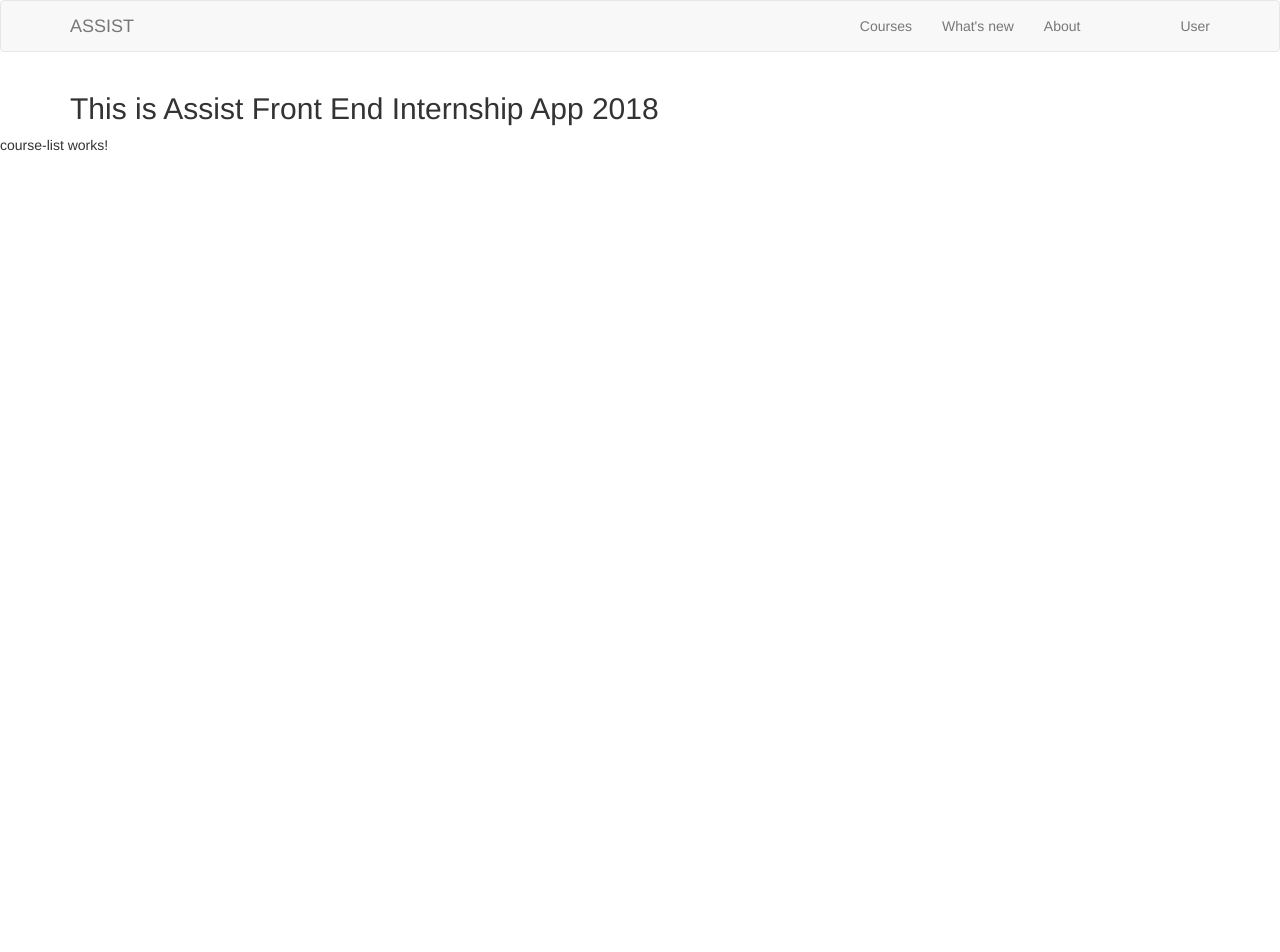
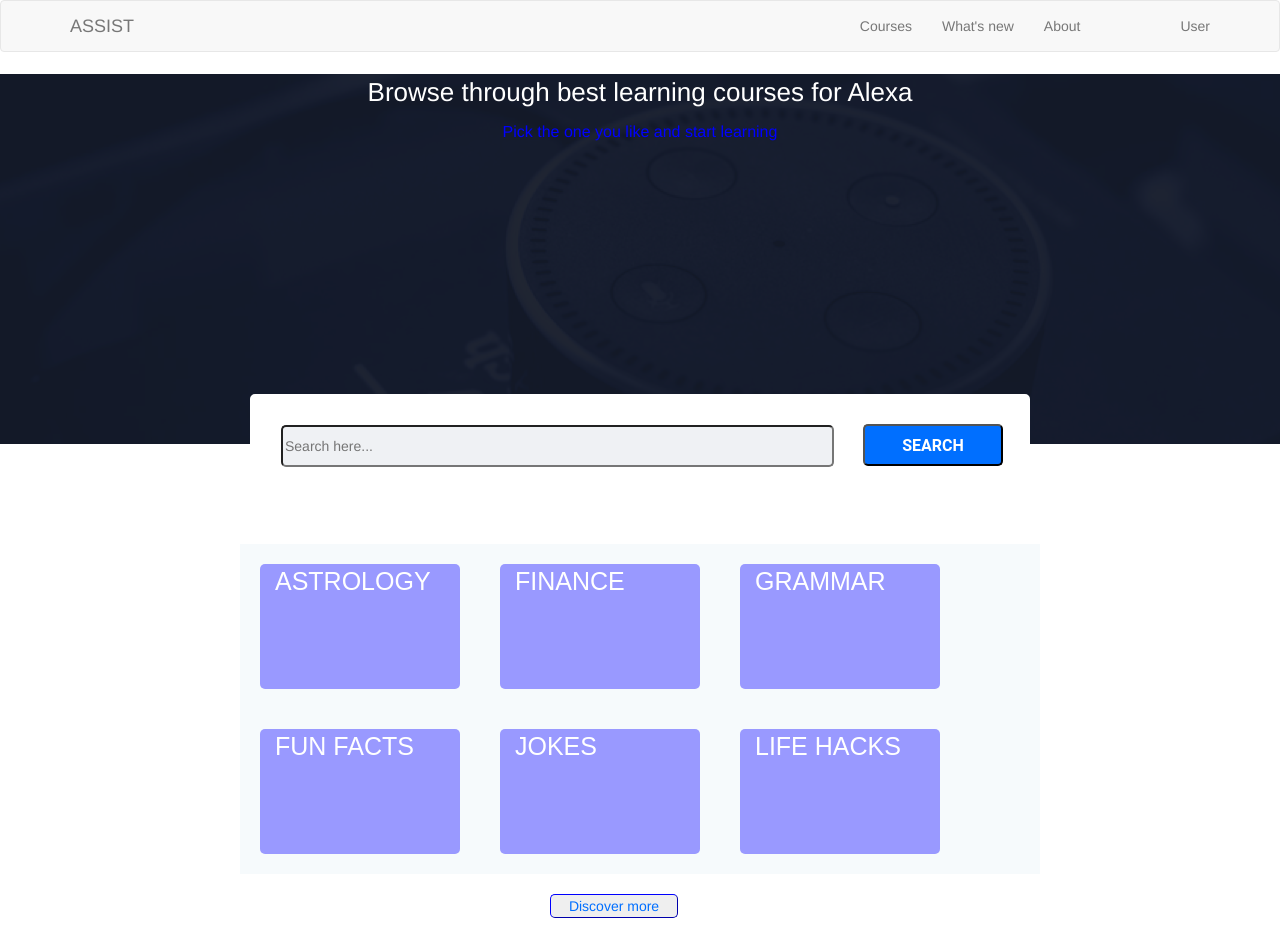
Before and after one commit to internbogdanpatraucean/green_team, an Angular app: page /courses in a window 1280 px wide. Shown: the top 952 px of the page. Before the commit the page ends 800 px from the top, so only its background shows below. Built offline with nearby package versions, Linux system fonts and the light colour scheme.

Commit message:
[UI] Created design for courses page.

```diff
--- a/package.json
+++ b/package.json
@@ -8,7 +8,7 @@
     "test": "ng test",
     "lint": "ng lint",
     "e2e": "ng e2e",
-    "startDB" : "json-server db.json",
+    "startDB": "json-server db.json",
     "start": "npm run starting | npm run startDB"
   },
   "private": true,
--- a/src/app/app.component.html
+++ b/src/app/app.component.html
@@ -5,7 +5,15 @@
 <div class="container">
   <div class="row">
     <div class="col-md-12">
-      <h2>This is Assist Front End Internship App 2018</h2>
+      <!-- <h2>This is Assist Front End Internship App 2018</h2> -->
+    </div>
+    <div class="container">
+      <div class="row">
+        <div class="col-md-12">
+          <!-- <a href="/components/shared/authentification/login.component.html">Test Componente</a> -->
+      <!-- <app-login></app-login> -->
+        </div>
+      </div>
     </div>
   </div>
 </div>
--- a/src/app/app.module.ts
+++ b/src/app/app.module.ts
@@ -23,6 +23,9 @@ import { ResetComponent } from './components/shared/authentification/reset/reset
 
 const routes: Routes = [
   { path: 'authentification', component: AuthentificationComponent },
+  { path: 'login', component: LoginComponent },
+  { path: 'register', component: RegisterComponent },
+  { path: 'reset', component: ResetComponent },
   { path: 'account', component: MyAccountComponent },
   { path: 'users', component: UserListComponent },
   { path: 'users/:id', component: UserComponent },
--- a/src/app/components/shared/authentification/login/login.component.html
+++ b/src/app/components/shared/authentification/login/login.component.html
@@ -1,3 +1,3 @@
 <p>
-  login works!
+    login works!
 </p>
--- a/src/app/components/shared/course-list/course-list.component.css
+++ b/src/app/components/shared/course-list/course-list.component.css
@@ -0,0 +1,102 @@
+.primary-form{
+    position: relative;
+}
+.course-image{
+    height: 370px;
+    background-image: url(/../../assets/bg_image_authentification.png);
+    background-color: hsl(224, 32%, 12%);
+    background-position: center;
+    position: relative;
+}
+.search-component{
+    overflow:hidden ;
+    display: table;
+    position: absolute;
+    height: 100px;
+    width: 780px;
+    border-radius: 5px;
+    background-color: #FFFFFF;
+    margin-top:-50px;
+    margin-left: 250px;
+     border-style: solid;
+    border-color: white;
+    border-width: 2px;
+}
+
+.search-text{
+    height: 42px;
+    width: 553px;
+    margin-top: 29px;
+    margin-left: 29px;
+    border-radius: 5px;
+    background-color: #EFF1F4;
+}
+.search-button{
+    position: absolute;;
+    height: 42px;
+    width: 140px;
+    /* vertical-align: middle; */
+    border-radius: 5px;
+    background-color: #006FFF;
+    margin-top: -43px;
+    margin-left:611px;
+    color: #FFFFFF;
+    font-family: Roboto;
+    font-size: 16px;
+    font-weight: bold;
+    line-height: 19px;
+    /* /* vertical-align: middle;  */
+}
+.flex-container{
+    max-width: 800px;
+    width: 100%;
+    background-color:#F6FAFC;
+    display: flex;
+       flex-wrap: wrap;
+        margin:100px auto;
+
+}
+
+.flex-container a
+{
+ background-color:#9999ff;
+height:125px;
+color:#FFFFFF;
+font-family:Arial;
+font-size:25px;
+width: 200px;
+/* text-align: center; */
+border-radius: 5px;
+align-items: center;
+justify-content: center;
+/* display: flex; */
+/* flex-grow: 1; */
+/* width: 25%; */
+margin:20px;
+}
+.button-discover{
+    /* justify-content: center; */
+    /* display: flex; */
+    /* flex-grow: 1; */
+    position: absolute;
+    border-radius: 5px;
+    width: 10%;
+    margin-top:-80px;
+    margin-left:550px;
+    border-width: 1px;
+    border-color:blue;
+    color: #006FFF
+    /* align-items: center; */
+    /* margin-left:  */
+/* flex-grow: 1; */
+}
+.paragraf-browse{
+color:white;
+font-size: 26px;
+text-align: center;
+}
+.paragraf-pick{
+    text-align: center;
+    font-size: 16px;
+    color:blue;
+}
--- a/src/app/components/shared/course-list/course-list.component.html
+++ b/src/app/components/shared/course-list/course-list.component.html
@@ -1,10 +1,30 @@
 <!--
-  This is the course list component. It lists the courses that it's being passed
+  This is the course list component. It lists the courses that are being passed
   as Input(). For a user, it displays the courses of a given category. Every course
   can be opened separately by navigating to the specific course route, by id. While
   used for the admin - this component displays all the courses and offers the ability
   to create a new course, edit or remove an existing course.
 -->
-<p>
-  course-list works!
-</p>
+<form action="" class="primary-form">
+  <div class="course-image">
+      <p class="paragraf-browse">Browse through best learning courses for Alexa</p>
+      <p class="paragraf-pick">Pick the one you like and start learning</p>
+
+  </div>
+  <div class="search-component">
+    <input type="text" name="searcg" class="search-text" placeholder="Search here...">
+    <br>
+    <button class="search-button" (click)="onClickSearch()">SEARCH</button>
+  </div>
+
+  <div class="row flex-container">
+    <a id="course1" href="#" class="col-xs-4">ASTROLOGY</a>
+    <a id="course2" href="#" class="col-xs-4">FINANCE</a>
+    <a id="course3" href="#" class="col-xs-4">GRAMMAR</a>
+    <a id="course4" href="#" class="col-xs-4">FUN FACTS</a>
+    <a id="course5" href="#" class="col-xs-4">JOKES</a>
+    <a id="course6" href="#" class="col-xs-4">LIFE HACKS</a>
+  </div>
+  <button class="button-discover" (click)="onClickDiscover()">Discover more</button>
+
+</form>
--- a/src/app/components/shared/course-list/course-list.component.ts
+++ b/src/app/components/shared/course-list/course-list.component.ts
@@ -6,10 +6,17 @@ import { Component, OnInit } from '@angular/core';
   styleUrls: ['./course-list.component.css']
 })
 export class CourseListComponent implements OnInit {
-
+  // public var numeCurs:string ='java';
   constructor() { }
 
   ngOnInit() {
   }
-
+  onClickSearch()
+  {
+    console.log("java");
+  }
+  onClickDiscover()
+  {
+    console.log("java2");
+  }
 }
--- a/src/index.html
+++ b/src/index.html
@@ -7,6 +7,7 @@
 
   <meta name="viewport" content="width=device-width, initial-scale=1">
   <link rel="icon" type="image/x-icon" href="favicon.ico">
+
 </head>
 <body>
   <app-root></app-root>
```
Also changed, not shown: src/assets/bg_image_authentification.png (added).
